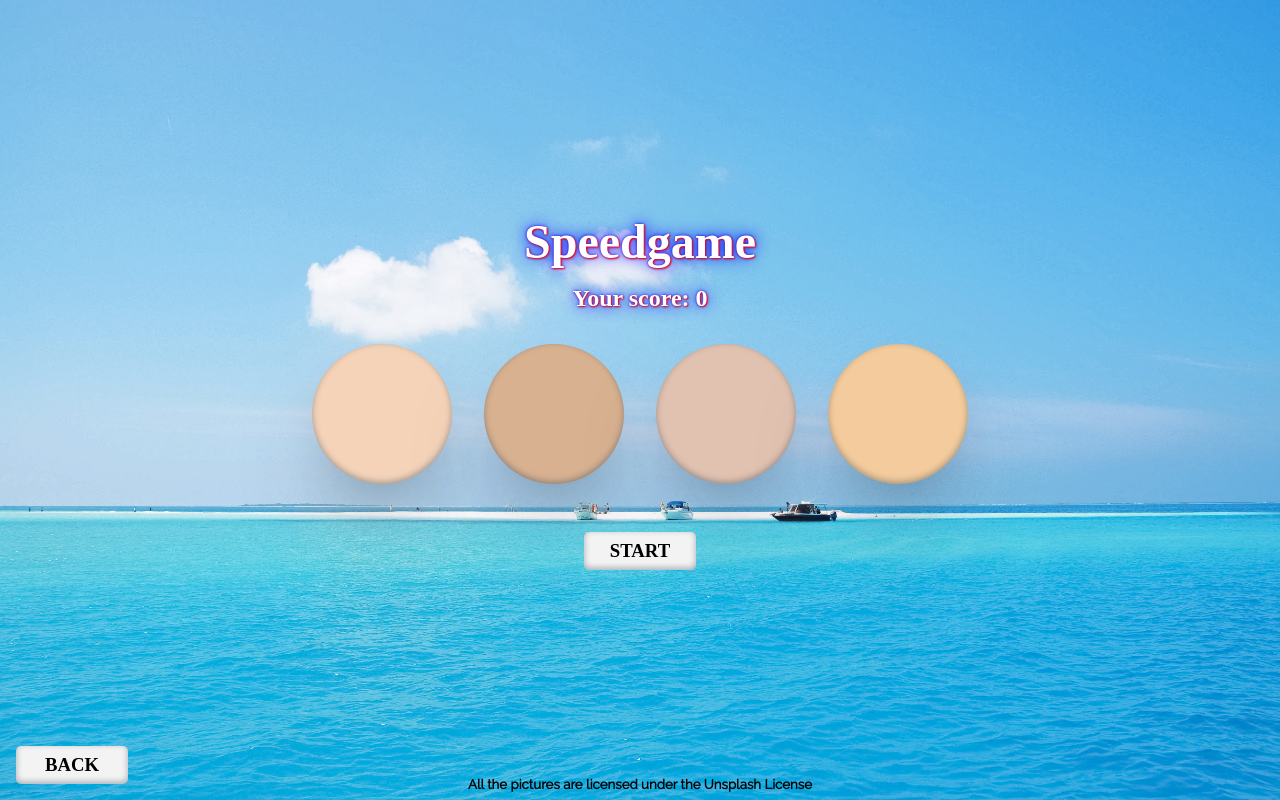
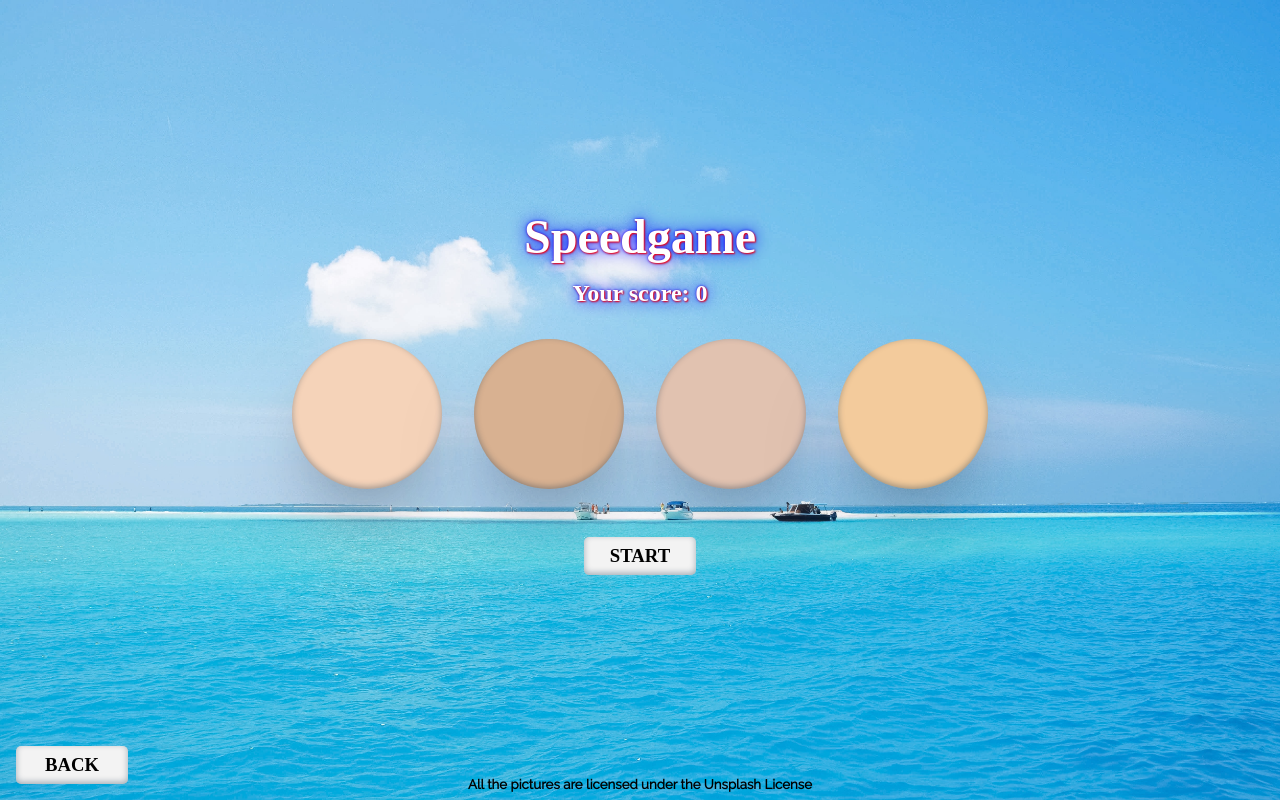
Before and after one commit to LinhLe2307/react_speedGame_REACT22K, a React (Create React App) app: page / in a window 1280 px wide. Both pictures are taken after a click on the button "Easy". Built offline with nearby package versions, Linux system fonts and the light colour scheme; a web font is replaced by a local one.

Commit message:
Change font size

```diff
--- a/src/index.css
+++ b/src/index.css
@@ -69,10 +69,7 @@ h1 {
 
 .circles {
   padding: 2rem;
-  /* display: flex;
-  flex-flow: row wrap; */
   margin: 0 auto;
-  /* justify-content: space-between; */
   display: grid;
   grid-template-columns: repeat(4, 1fr);
   justify-items: center;
@@ -80,8 +77,8 @@ h1 {
 }
 
 .circle {
-  height: 140px;
-  width: 140px;
+  height: 150px;
+  width: 150px;
   border-radius: 50%;
   cursor: pointer;
   display: flex;
```
